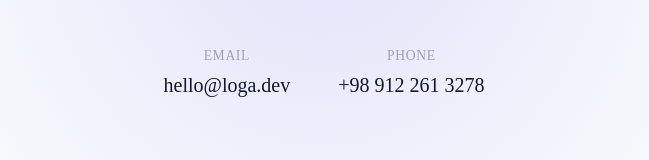
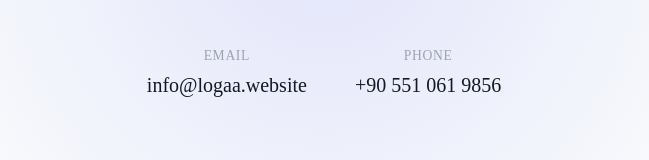
Before and after one commit to zalar2202/Logaa_en, a Next.js app: page / in a window 1280 px wide. Shown: the part 6275-6435 px from the top of the page, without its empty margins (426-1075 px from the left). Built offline with nearby package versions, Linux system fonts and the light colour scheme; a web font is replaced by a local one.

Commit message:
Update CTASection component

```diff
--- a/src/components/CTASection.jsx
+++ b/src/components/CTASection.jsx
@@ -17,21 +17,21 @@ export default function CTASection() {
                     level up your digital presence, we're here to help.
                 </p>
                 <div className="cta-buttons">
-                    <a href="mailto:hello@loga.dev" className="loga-btn large">
+                    <a href="mailto:info@logaa.website" className="loga-btn large">
                         Start a Conversation
                     </a>
                 </div>
                 <div className="cta-contact-info">
                     <div className="contact-item">
                         <span className="contact-label">Email</span>
-                        <a href="mailto:hello@loga.dev" className="contact-value">
-                            hello@loga.dev
+                        <a href="mailto:info@logaa.website" className="contact-value">
+                            info@logaa.website
                         </a>
                     </div>
                     <div className="contact-item">
                         <span className="contact-label">Phone</span>
-                        <a href="tel:+989122613278" className="contact-value">
-                            +98 912 261 3278
+                        <a href="tel:+905510619856" className="contact-value">
+                            +90 551 061 9856
                         </a>
                     </div>
                 </div>
```
